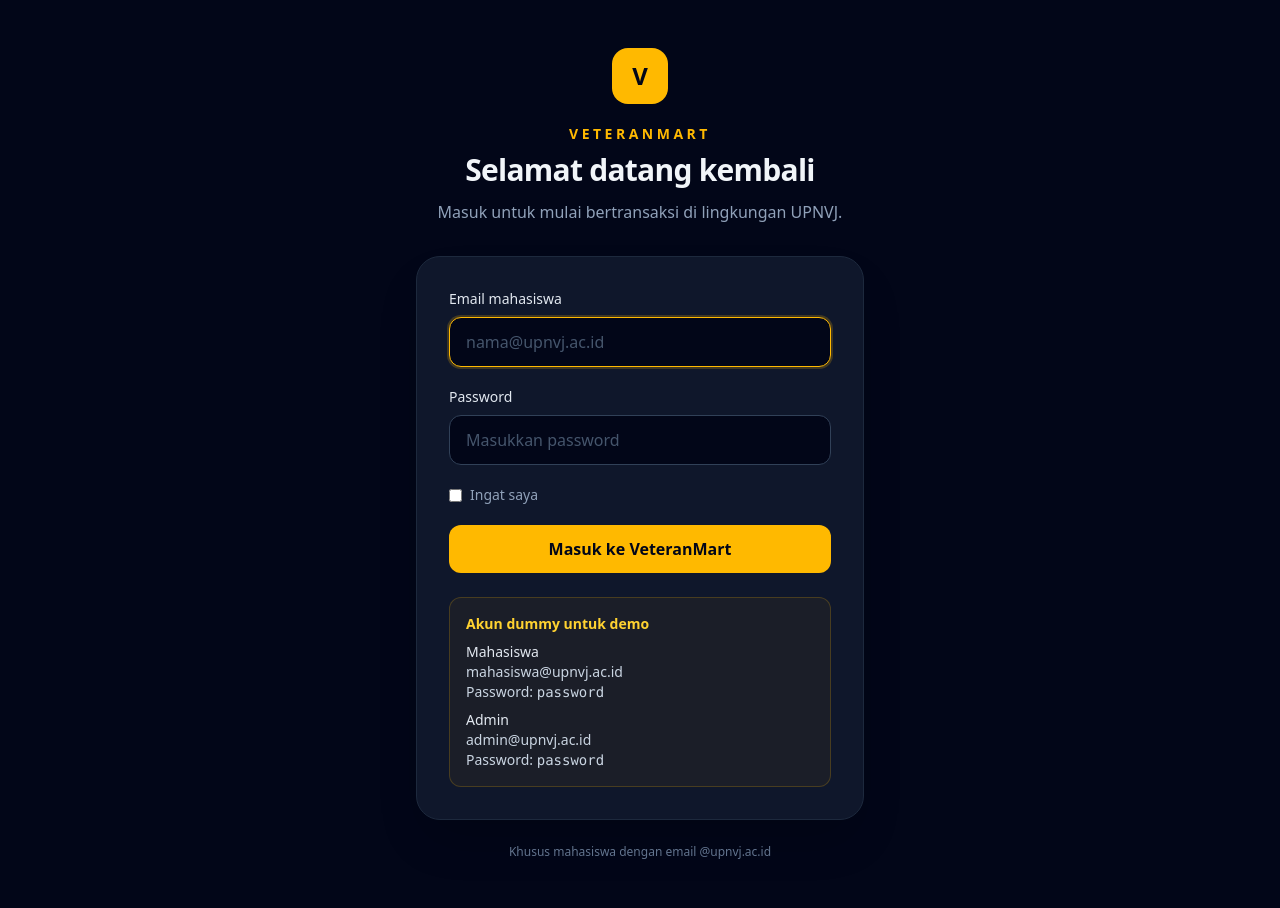
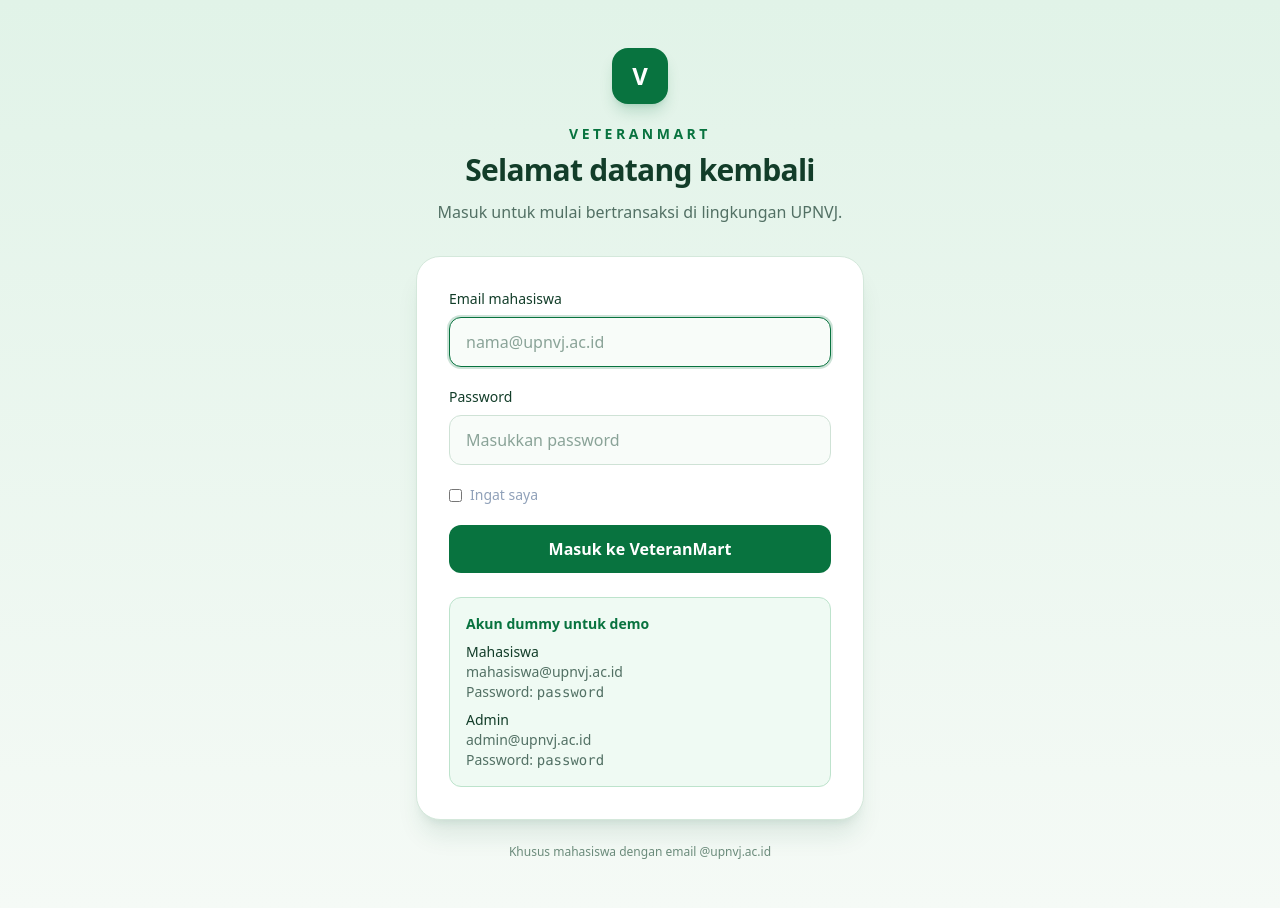
Before and after one commit to nabilah-nugroho/veteranmart, a Laravel app: page / in a window 1280 px wide. Run offline with Laravel 12, Linux system fonts and the light colour scheme; style sheets or scripts are compiled from the project's sources; parts of the project's set-up code (start-up, migrations or seed data) failed here and were passed over.

Commit message:
style: styling css agar hijau

```diff
--- a/resources/views/auth/login.blade.php
+++ b/resources/views/auth/login.blade.php
@@ -1,44 +1,44 @@
 @extends('layouts.app', ['title' => 'Masuk · VeteranMart'])
 
 @section('content')
-<main class="flex min-h-screen items-center justify-center px-6 py-12">
+<main class="flex min-h-screen items-center justify-center bg-gradient-to-b from-[#e1f3e8] to-[#f5faf6] px-6 py-12">
     <div class="w-full max-w-md">
         <div class="mb-8 text-center">
-            <div class="mx-auto mb-5 flex h-14 w-14 items-center justify-center rounded-2xl bg-amber-400 text-2xl font-black text-slate-950">V</div>
-            <p class="mb-2 text-sm font-semibold uppercase tracking-[0.25em] text-amber-400">VeteranMart</p>
+            <div class="mx-auto mb-5 flex h-14 w-14 items-center justify-center rounded-2xl bg-[#08733f] text-2xl font-black text-white shadow-lg shadow-[#08733f]/20">V</div>
+            <p class="mb-2 text-sm font-semibold uppercase tracking-[0.25em] text-[#08733f]">VeteranMart</p>
             <h1 class="text-3xl font-bold tracking-tight">Selamat datang kembali</h1>
-            <p class="mt-3 text-slate-400">Masuk untuk mulai bertransaksi di lingkungan UPNVJ.</p>
+            <p class="mt-3 text-[#527064]">Masuk untuk mulai bertransaksi di lingkungan UPNVJ.</p>
         </div>
 
-        <div class="rounded-3xl border border-slate-800 bg-slate-900 p-8 shadow-2xl shadow-black/20">
+        <div class="rounded-3xl border border-[#d4e8db] bg-white p-8 shadow-xl shadow-[#145c38]/10">
             <form method="POST" action="{{ route('login.store') }}" class="space-y-5">
                 @csrf
                 <div>
-                    <label for="email" class="mb-2 block text-sm font-medium text-slate-200">Email mahasiswa</label>
-                    <input id="email" name="email" type="email" value="{{ old('email') }}" required autofocus autocomplete="email" placeholder="nama@upnvj.ac.id" class="w-full rounded-xl border border-slate-700 bg-slate-950 px-4 py-3 text-slate-100 outline-none transition placeholder:text-slate-600 focus:border-amber-400 focus:ring-2 focus:ring-amber-400/20">
+                    <label for="email" class="mb-2 block text-sm font-medium text-[#123d29]">Email mahasiswa</label>
+                    <input id="email" name="email" type="email" value="{{ old('email') }}" required autofocus autocomplete="email" placeholder="nama@upnvj.ac.id" class="w-full rounded-xl border border-[#cfe2d6] bg-[#f8fcf9] px-4 py-3 text-[#123d29] outline-none transition placeholder:text-[#8aa398] focus:border-[#08733f] focus:ring-2 focus:ring-[#08733f]/20">
                     @error('email')<p class="mt-2 text-sm text-rose-400">{{ $message }}</p>@enderror
                 </div>
                 <div>
-                    <label for="password" class="mb-2 block text-sm font-medium text-slate-200">Password</label>
-                    <input id="password" name="password" type="password" required autocomplete="current-password" placeholder="Masukkan password" class="w-full rounded-xl border border-slate-700 bg-slate-950 px-4 py-3 text-slate-100 outline-none transition placeholder:text-slate-600 focus:border-amber-400 focus:ring-2 focus:ring-amber-400/20">
+                    <label for="password" class="mb-2 block text-sm font-medium text-[#123d29]">Password</label>
+                    <input id="password" name="password" type="password" required autocomplete="current-password" placeholder="Masukkan password" class="w-full rounded-xl border border-[#cfe2d6] bg-[#f8fcf9] px-4 py-3 text-[#123d29] outline-none transition placeholder:text-[#8aa398] focus:border-[#08733f] focus:ring-2 focus:ring-[#08733f]/20">
                     @error('password')<p class="mt-2 text-sm text-rose-400">{{ $message }}</p>@enderror
                 </div>
                 <label class="flex items-center gap-2 text-sm text-slate-400">
-                    <input type="checkbox" name="remember" class="rounded border-slate-700 bg-slate-950 text-amber-400 focus:ring-amber-400"> Ingat saya
+                    <input type="checkbox" name="remember" class="rounded border-[#cfe2d6] text-[#08733f] focus:ring-[#08733f]"> Ingat saya
                 </label>
-                <button type="submit" class="w-full rounded-xl bg-amber-400 px-4 py-3 font-bold text-slate-950 transition hover:bg-amber-300 focus:outline-none focus:ring-2 focus:ring-amber-300 focus:ring-offset-2 focus:ring-offset-slate-900">Masuk ke VeteranMart</button>
+                <button type="submit" class="w-full rounded-xl bg-[#08733f] px-4 py-3 font-bold text-white transition hover:bg-[#075b32] focus:outline-none focus:ring-2 focus:ring-[#08733f] focus:ring-offset-2">Masuk ke VeteranMart</button>
             </form>
-            <div class="mt-6 rounded-xl border border-amber-400/20 bg-amber-400/5 p-4 text-sm text-slate-300">
-                <p class="font-semibold text-amber-300">Akun dummy untuk demo</p>
-                <p class="mt-2 font-medium text-slate-200">Mahasiswa</p>
+            <div class="mt-6 rounded-xl border border-[#bde3cc] bg-[#effaf3] p-4 text-sm text-[#527064]">
+                <p class="font-semibold text-[#08733f]">Akun dummy untuk demo</p>
+                <p class="mt-2 font-medium text-[#123d29]">Mahasiswa</p>
                 <p>mahasiswa@upnvj.ac.id</p>
                 <p>Password: <span class="font-mono">password</span></p>
-                <p class="mt-2 font-medium text-slate-200">Admin</p>
+                <p class="mt-2 font-medium text-[#123d29]">Admin</p>
                 <p>admin@upnvj.ac.id</p>
                 <p>Password: <span class="font-mono">password</span></p>
             </div>
         </div>
-        <p class="mt-6 text-center text-xs text-slate-500">Khusus mahasiswa dengan email @upnvj.ac.id</p>
+        <p class="mt-6 text-center text-xs text-[#6b8b7b]">Khusus mahasiswa dengan email @upnvj.ac.id</p>
     </div>
 </main>
 @endsection
--- a/resources/views/layouts/app.blade.php
+++ b/resources/views/layouts/app.blade.php
@@ -6,7 +6,7 @@
     <title>{{ $title ?? 'VeteranMart' }}</title>
     @vite(['resources/css/app.css', 'resources/js/app.js'])
 </head>
-<body class="min-h-screen bg-slate-950 text-slate-100 antialiased">
+<body class="min-h-screen bg-[#eef8f2] text-[#123d29] antialiased">
     @yield('content')
 </body>
 </html>
```
